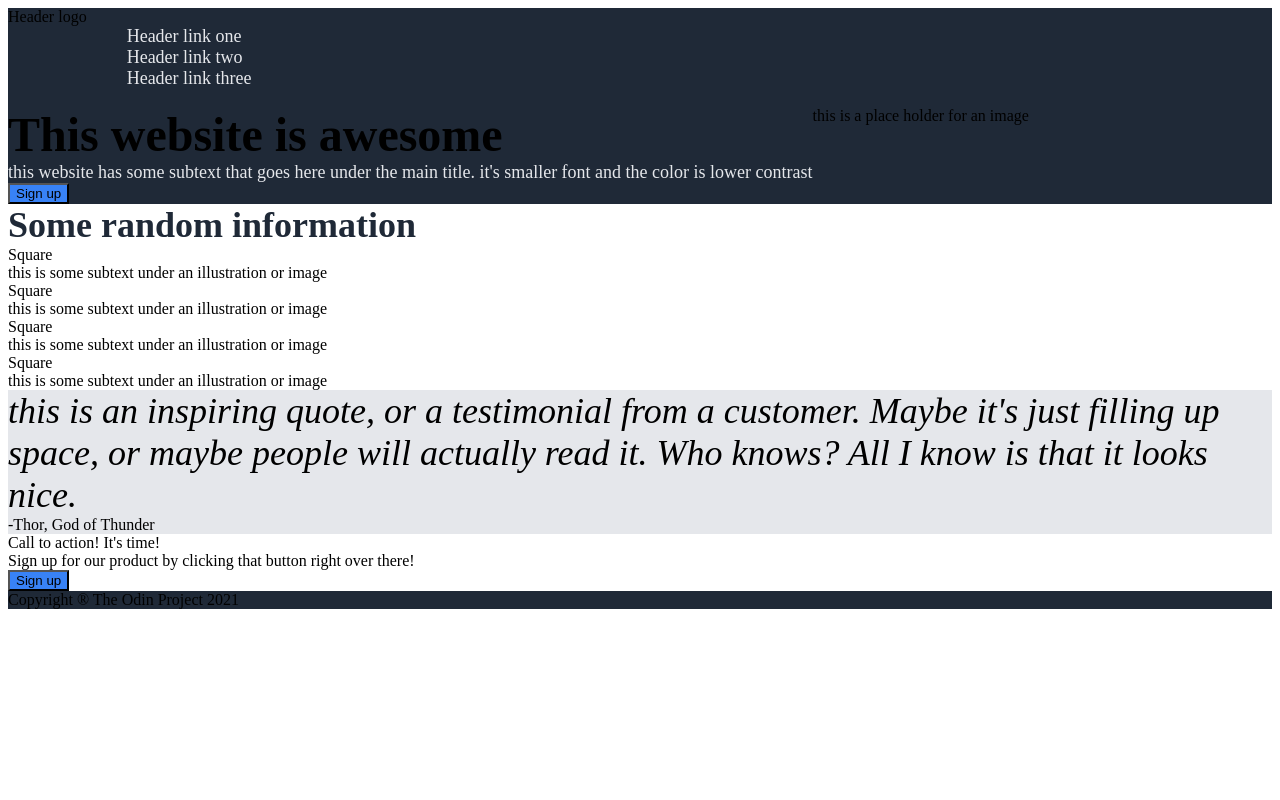
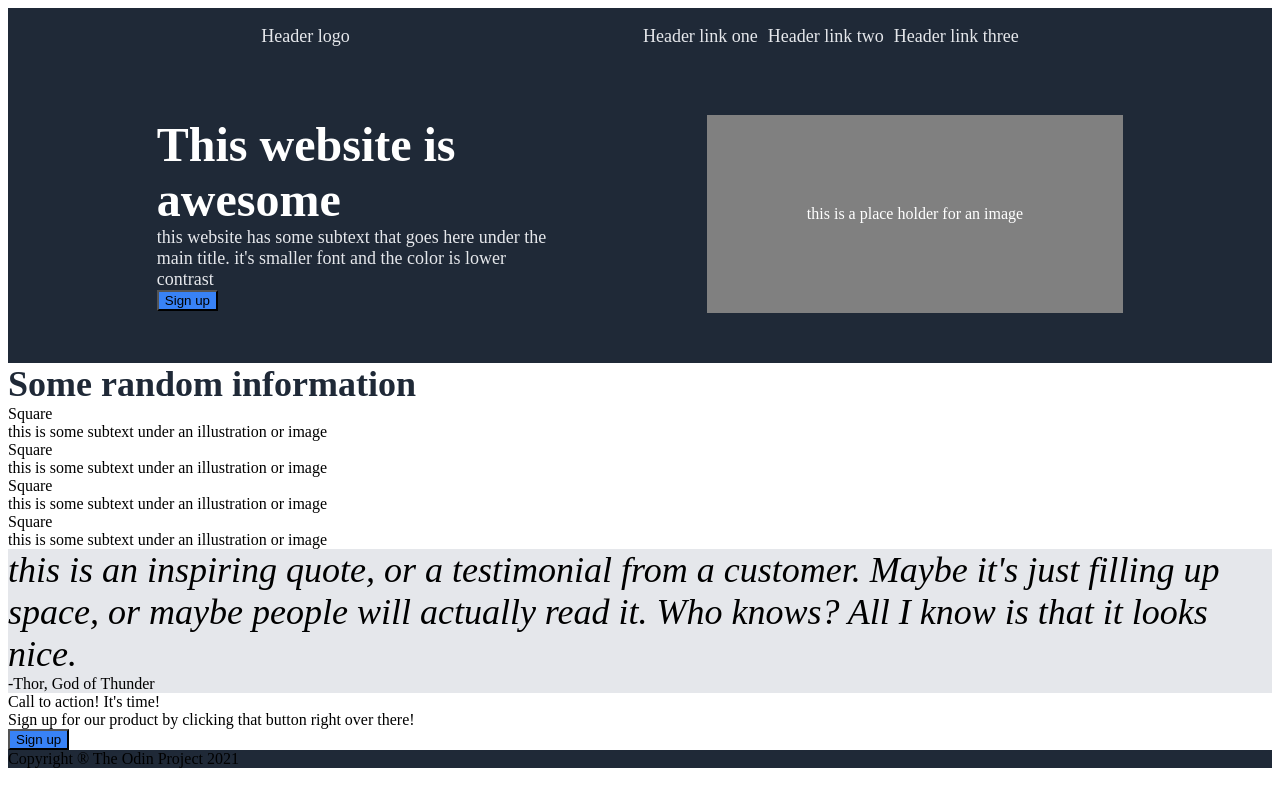
Before and after one commit to Notherbood/landing-page, a plain HTML site: page index.html in a window 1280 px wide. Drawn offline with Linux system fonts and the light colour scheme.

Commit message:
added css to header and upper body

```diff
--- a/index.html
+++ b/index.html
@@ -9,8 +9,9 @@
 </head>
 <body>
     <div class="body">
+        <div class="header-upperbody">
     <div class="header">
-        <div>Header logo</div>
+        <div class="logo">Header logo</div>
         <ol>
             <li><a href="#">Header link one</a></li>
             <li><a href="#">Header link two</a></li>
@@ -32,7 +33,8 @@
         <div
         class="upper-right">this is a place holder for an image
         </div>
-    </div>
+        </div>
+        </div>
     <div class="middle">
         <div class="middle-title">Some random information</div>
         <div class="square-info-all">
--- a/style.css
+++ b/style.css
@@ -1,10 +1,10 @@
 .body {
     display: flex;
     flex-direction: column;
+    flex-basis: auto;
 }
 
 .header, .footer, .upper-body {
-    display: flex;
     background-color: #1F2937;
 }
 
@@ -13,7 +13,7 @@
     font-weight: 800;
 }
 
-.title-subtext, ol, a {
+.title-subtext, ol, a, .logo {
     font-size: 18px;
     color: #E5E7EB;
 }
@@ -45,3 +45,44 @@ a {
 ol {
     list-style: none;
 }
+
+.header {
+    display: flex;
+    justify-content: space-evenly;
+    align-items: center;
+}
+
+ol {
+    display: flex;
+    gap: 10px;
+}
+
+.title {
+    color: white;
+}
+
+.header-upperbody {
+    display: flex;
+    flex-direction: column;
+}
+
+.upper-body {
+    display: flex;
+    justify-content: center;
+    align-items: center;
+    padding: 50px;
+    gap: 150px;
+}
+
+.upper-right {
+    display: flex;
+    background-color: grey;
+    color: white;
+    padding: 90px 100px;
+}
+
+.upper-left {
+    display: flex;
+    flex-direction: column;
+    max-width: 400px;
+}
```
